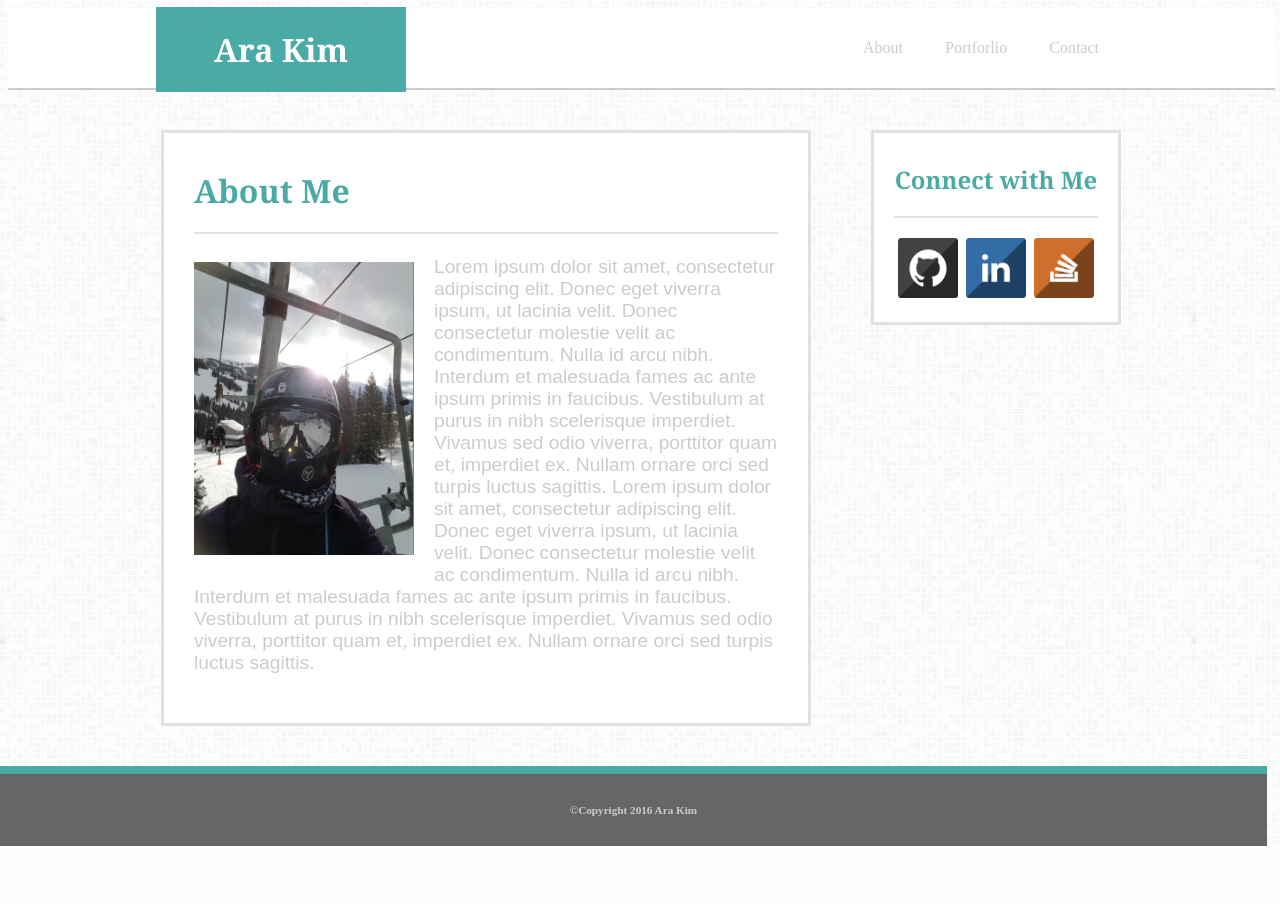
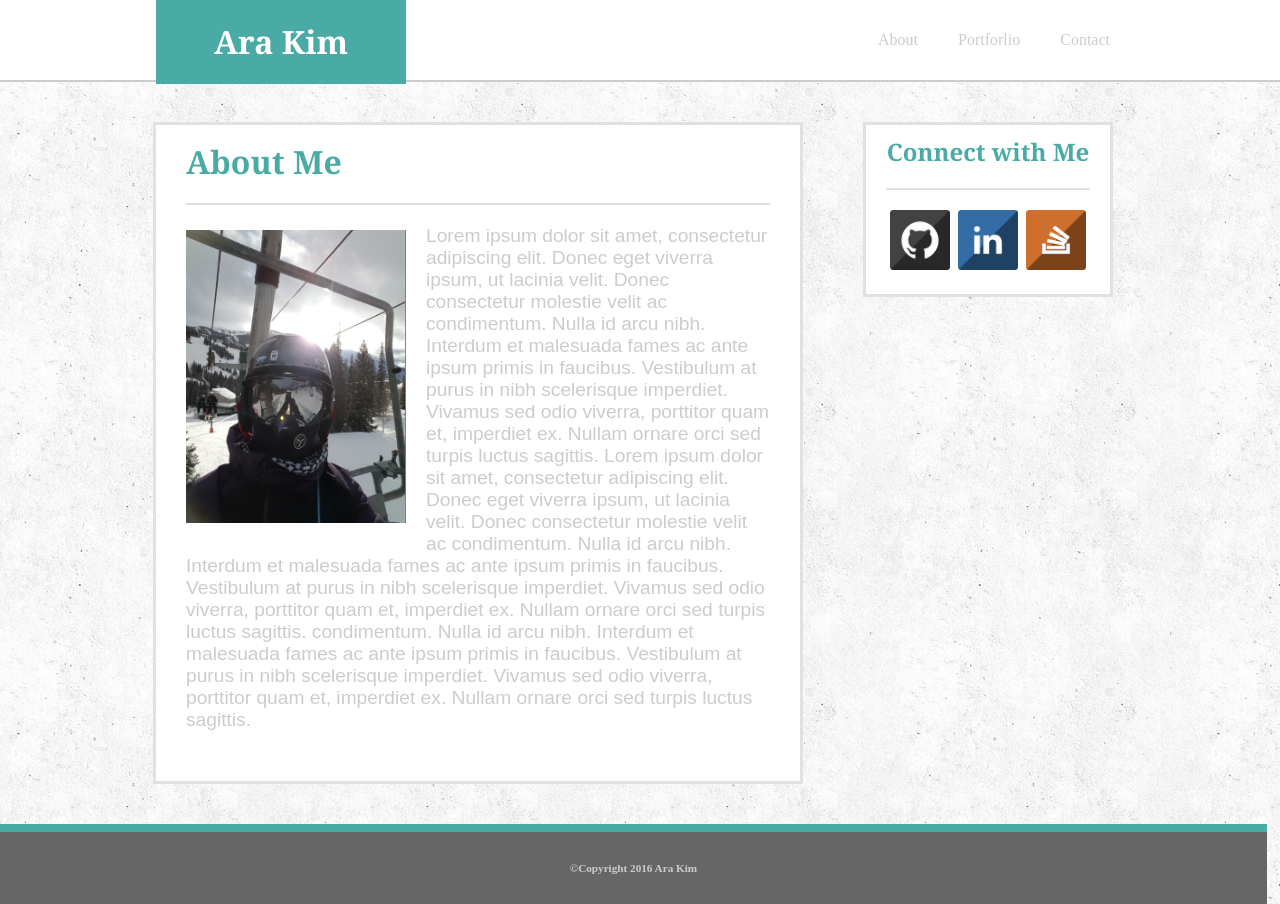
Before and after one commit to Arakim44/Basic-Portfolio, a PHP site: page /index.php in a window 1280 px wide. Before the commit the page ends 846 px from the top, so only its background shows below. Run offline with PHP 8.4, Linux system fonts and the light colour scheme.

Commit message:
minor changes

```diff
--- a/assets/css/index.css
+++ b/assets/css/index.css
@@ -12,12 +12,17 @@ Main content boarder colorer: #dddddd
 * {
   box-sizing: border-box;
   text-align: center;
+  margin: 0;
 }
 
-body{
-  background-image: url("../images/grey.png");
+html,body{
+  background-image: url("../images/wall4.png");
   background-color: #cccccc;
+  height: 100%;
+  /*for sticky footer?*/
 }
+
+
 
 h1,h2{
   font-family: 'Georgia', Times, Times New Roman, serif;
@@ -30,16 +35,14 @@ header, p{
 ul{
   /*removes bullets from lists*/
   list-style-type: none;
-  margin: 0;
-  padding: 17px 0 17px;
+  padding: 17px 0px 17px;
   overflow: hidden;
 
   }
 
 li{
   float: right;
-  /*border-left: 2px solid #e1e1e1;*/
-  padding: 0 5px 0 5px;
+  /*padding: 0 5px 0 5px;*/
 }
 
 li:last-child{
@@ -50,9 +53,7 @@ li a{
   display: inline-block;
   color: #cccccc;
   text-align: center;
-  padding: 14px 16px;
-  /*padding-left: 10px;
-  padding-right: 10px;*/
+  padding: 14px 20px;
   text-decoration: none;
 }
 
@@ -66,14 +67,12 @@ div.relative {
   border-color: #cccccc;
   background-color: #ffffff;
   padding: 0px 155px 0px 150px;
-  width: 1267px;
-  /*height: 92px;*/
+  width: 1285px;
   right: 0px;
   left: 0px;
-  /*top: 0px;*/
   right: 1278px;
   bottom: 92px;
-  /*clear: both;*/
+
 }
 
 
@@ -83,13 +82,11 @@ div.absolute {
   background-color: #4aaaa5;
   color: #ffffff;
   width: 250px;
-  height: 85px;
-  top: 7px;
-  bottom:92px;
+  height: 84px;
+  top: 0px;
   left: 156px;
   right: 406px;
-  padding-left: 20px;
-  padding-right: 20px;
+  padding: 20px;
 }
 
 div.body {
@@ -111,7 +108,7 @@ div.box {
 }
 
 div.connect {
-  display: inline-block;
+  /*display: inline-block;*/
   width: 250px;
   background-color: #ffffff;
   float: right;
@@ -129,10 +126,22 @@ p.clear{
 #pStyle {
   color: #cccccc;
   text-align: left;
+  padding: 20px 0 20px;
 
 }
+/*.wrapper {
+  min-height: 100%;
+  height: auto; !important;
+  height: 100%;
+  margin: 0 auto -4em;
+}
 
-div.footer{
+.footer,.push {
+  height: 4em;
+  clear: both;
+}*/
+
+.footer{
   border-top:  8px solid;
   border-color: #4aaaa5;
   background-color: #666666;
@@ -144,7 +153,8 @@ div.footer{
   left: 0;
   right: 0;
   width: 1267px;
-  position: absolute;
+  /*position: absolute;*/
+  /*absolut is not a way to do footer*/
 }
 
 
@@ -158,6 +168,11 @@ img.connect:hover{
   opacity: 0.5;
   filter: alpha(opacity=50);
 }
+
+div.pad{
+  padding-top:20px;
+}
+
 
 #araKim{
   color: #ffffff;
@@ -185,7 +200,7 @@ img.connect:hover{
 #bio-image{
   float: left;
   width: 220px;
-  margin: 6px 20px 10px 0px;
+  margin: 25px 20px 25px 0px;
   /*border: solid 2px #cccccc;*/
   /*clear: right;*/
 }
--- a/contact.html
+++ b/contact.html
@@ -52,12 +52,14 @@
 
             <div class="connect">
               <h2 id="connect">Connect with Me </h2>
+                <div class="pad">
                     <a href="https://github.com/Arakim44" target="_blank">
                       <img class="connect" src="assets/images/github.jpg" alt="github" /></a>
                     <a href="https://www.linkedin.com/in/ara-kim-b9bb8998?trk=hp-identity-name" target="_blank">
                       <img class="connect" src="assets/images/linkedin.jpg" alt="Linkedin" /></a>
                     <a href="http://stackoverflow.com/users/6797712/ara-kim?tab=profile" target="_blank">
                       <img class="connect" src="assets/images/stackOver.jpg" alt="Stack Overflow" /></a>
+                </div>
             </div>
 
     </div>
--- a/index.html
+++ b/index.html
@@ -12,6 +12,8 @@
 
 
   <body>
+
+    <!-- <div class="wrapper"> -->
 
           <div class="relative">
           <ul>
@@ -31,12 +33,13 @@
                     <h1 id="box">About Me</h1>
                       <img id="bio-image" src="assets/images/ara1.jpg" alt="Ara Kim" />
                       <p class="clear" id="pStyle">
-                  Lorem ipsum dolor sit amet, consectetur adipiscing elit. Donec eget viverra ipsum, ut lacinia velit. Donec consectetur molestie velit ac condimentum. Nulla id arcu nibh. Interdum et malesuada fames ac ante ipsum primis in faucibus. Vestibulum at purus in nibh scelerisque imperdiet. Vivamus sed odio viverra, porttitor quam et, imperdiet ex. Nullam ornare orci sed turpis luctus sagittis.  Lorem ipsum dolor sit amet, consectetur adipiscing elit. Donec eget viverra ipsum, ut lacinia velit. Donec consectetur molestie velit ac condimentum. Nulla id arcu nibh. Interdum et malesuada fames ac ante ipsum primis in faucibus. Vestibulum at purus in nibh scelerisque imperdiet. Vivamus sed odio viverra, porttitor quam et, imperdiet ex. Nullam ornare orci sed turpis luctus sagittis.
+                        Lorem ipsum dolor sit amet, consectetur adipiscing elit. Donec eget viverra ipsum, ut lacinia velit. Donec consectetur molestie velit ac condimentum. Nulla id arcu nibh. Interdum et malesuada fames ac ante ipsum primis in faucibus. Vestibulum at purus in nibh scelerisque imperdiet. Vivamus sed odio viverra, porttitor quam et, imperdiet ex. Nullam ornare orci sed turpis luctus sagittis.  Lorem ipsum dolor sit amet, consectetur adipiscing elit. Donec eget viverra ipsum, ut lacinia velit. Donec consectetur molestie velit ac condimentum. Nulla id arcu nibh. Interdum et malesuada fames ac ante ipsum primis in faucibus. Vestibulum at purus in nibh scelerisque imperdiet. Vivamus sed odio viverra, porttitor quam et, imperdiet ex. Nullam ornare orci sed turpis luctus sagittis. condimentum. Nulla id arcu nibh. Interdum et malesuada fames ac ante ipsum primis in faucibus. Vestibulum at purus in nibh scelerisque imperdiet. Vivamus sed odio viverra, porttitor quam et, imperdiet ex. Nullam ornare orci sed turpis luctus sagittis.
                     </p>
                   </div>
 
                   <div class="connect">
                     <h2 id="connect">Connect with Me </h2>
+                        <div class="pad">
                           <a href="https://github.com/Arakim44" target="_blank">
                             <img class="connect" src="assets/images/github.jpg" alt="github" /></a>
                           <a href="https://www.linkedin.com/in/ara-kim-b9bb8998?trk=hp-identity-name" target="_blank">
@@ -44,12 +47,16 @@
                           <a href="http://stackoverflow.com/users/6797712/ara-kim?tab=profile" target="_blank">
                             <img class="connect" src="assets/images/stackOver.jpg" alt="Stack Overflow" /></a>
                         </div>
+                  </div>
 
           </div>
 
-    <div class="footer">
+        <!-- <div class="push"></div>   -->
+      <!-- </div> -->
+
+    <footer class="footer">
       <strong>&copy;Copyright 2016 Ara Kim </strong>
-    </div>
+    </footer>
 
 
 
--- a/portfolio.html
+++ b/portfolio.html
@@ -101,12 +101,14 @@
 
           <div class="connect">
             <h2 id="connect">Connect with Me </h2>
+              <div class="pad">
                   <a href="https://github.com/Arakim44" target="_blank">
                     <img class="connect" src="assets/images/github.jpg" alt="github" /></a>
                   <a href="https://www.linkedin.com/in/ara-kim-b9bb8998?trk=hp-identity-name" target="_blank">
                     <img class="connect" src="assets/images/linkedin.jpg" alt="Linkedin" /></a>
                   <a href="http://stackoverflow.com/users/6797712/ara-kim?tab=profile" target="_blank">
                     <img class="connect" src="assets/images/stackOver.jpg" alt="Stack Overflow" /></a>
+                </div>
           </div>
 
   </div>
```
Lines whose indentation alone changed are shown as unchanged.
